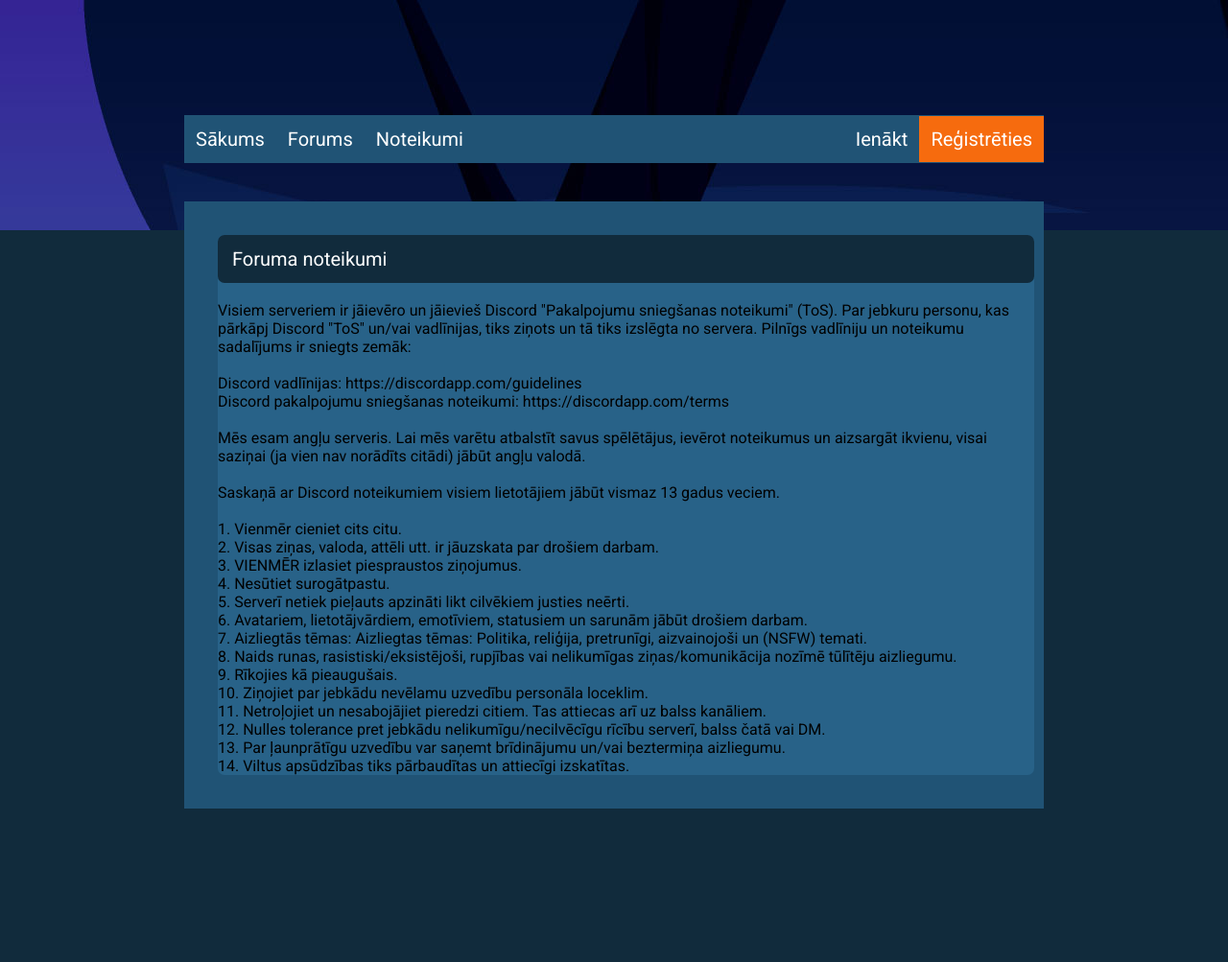
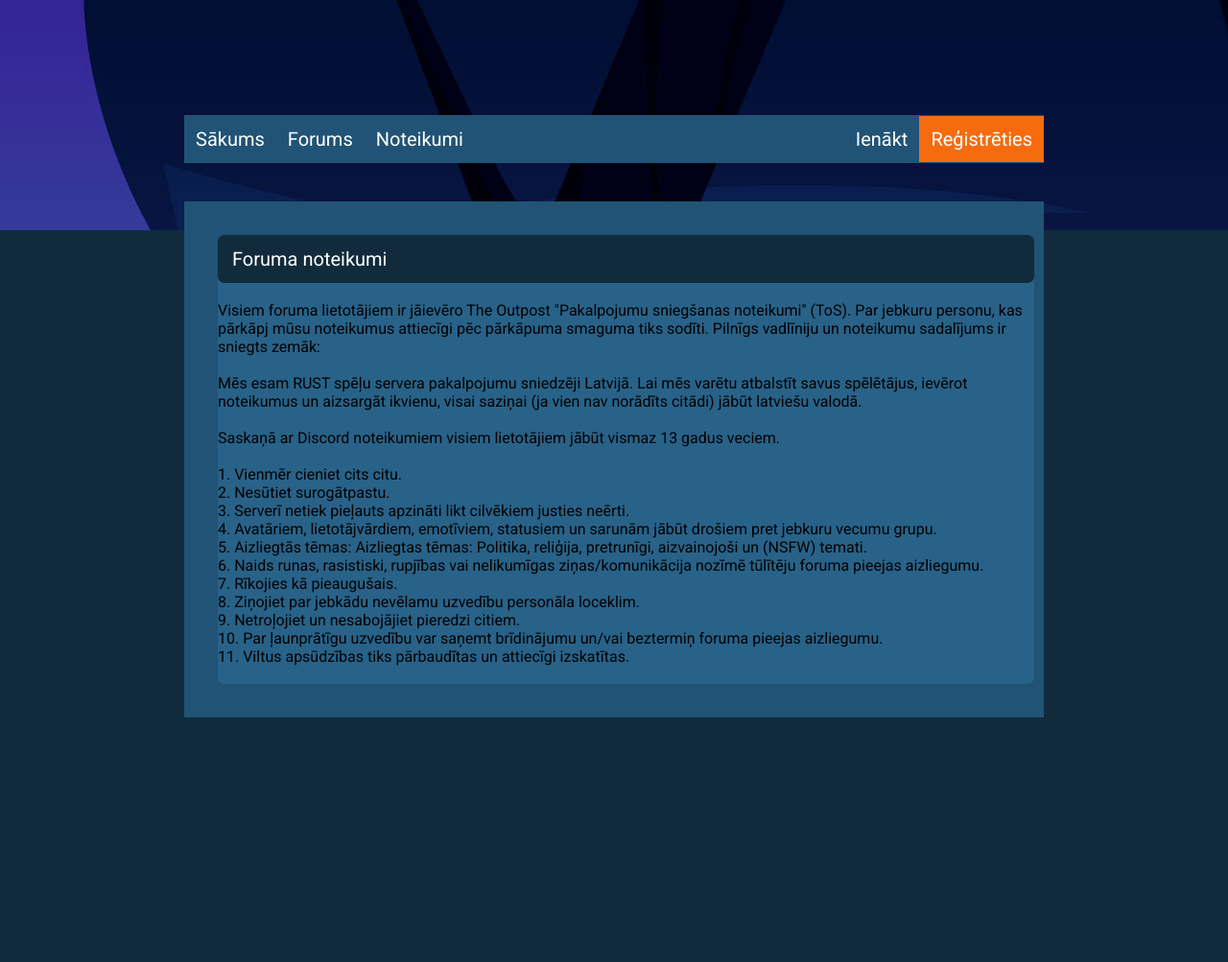
Before and after one commit to markus-laskovskisbrangals/ILL, a PHP site: page /rules.php in a window 1280 px wide. Shown: the whole page at 96% size. After the commit the page ends 748 px from the top, so only its background shows below. Run offline with PHP 8.4, Linux system fonts and the light colour scheme.

Commit message:
Update rules.php

```diff
--- a/rules.php
+++ b/rules.php
@@ -17,29 +17,24 @@
                     <p>Foruma noteikumi</p>
                 </div>
                 <div class="widget-body">
-<br>Visiem serveriem ir jāievēro un jāievieš Discord "Pakalpojumu sniegšanas noteikumi" (ToS). Par jebkuru personu, kas pārkāpj Discord "ToS" un/vai vadlīnijas, tiks ziņots un tā tiks izslēgta no servera. Pilnīgs vadlīniju un noteikumu sadalījums ir sniegts zemāk: <br><br>
+<br>Visiem foruma lietotājiem ir jāievēro The Outpost "Pakalpojumu sniegšanas noteikumi" (ToS). Par jebkuru personu, kas pārkāpj mūsu noteikumus attiecīgi pēc pārkāpuma smaguma tiks sodīti. Pilnīgs vadlīniju un noteikumu sadalījums ir sniegts zemāk: <br><br>
 
-Discord vadlīnijas: https://discordapp.com/guidelines<br>
-Discord pakalpojumu sniegšanas noteikumi: https://discordapp.com/terms<br><br>
 
-Mēs esam angļu serveris.  Lai mēs varētu atbalstīt savus spēlētājus, ievērot noteikumus un aizsargāt ikvienu, visai saziņai (ja vien nav norādīts citādi) jābūt angļu valodā.<br><br>
+Mēs esam RUST spēļu servera pakalpojumu sniedzēji Latvijā.  Lai mēs varētu atbalstīt savus spēlētājus, ievērot noteikumus un aizsargāt ikvienu, visai saziņai (ja vien nav norādīts citādi) jābūt latviešu valodā.<br><br>
 
 Saskaņā ar Discord noteikumiem visiem lietotājiem jābūt vismaz 13 gadus veciem.<br><br>
 
 1. Vienmēr cieniet cits citu. <br>
-2. Visas ziņas, valoda, attēli utt. ir jāuzskata par drošiem darbam. <br>
-3. VIENMĒR izlasiet piespraustos ziņojumus. <br>
-4. Nesūtiet surogātpastu.<br>
-5. Serverī netiek pieļauts apzināti likt cilvēkiem justies neērti.<br>
-6. Avatariem, lietotājvārdiem, emotīviem, statusiem un sarunām jābūt drošiem darbam.<br>
-7. Aizliegtās tēmas: Aizliegtas tēmas: Politika, reliģija, pretrunīgi, aizvainojoši un (NSFW) temati. <br>
-8. Naids runas, rasistiski/eksistējoši, rupjības vai nelikumīgas ziņas/komunikācija nozīmē tūlītēju aizliegumu.<br>
-9. Rīkojies kā pieaugušais.<br>
-10. Ziņojiet par jebkādu nevēlamu uzvedību personāla loceklim.<br>
-11. Netroļojiet un nesabojājiet pieredzi citiem. Tas attiecas arī uz balss kanāliem.<br>
-12. Nulles tolerance pret jebkādu nelikumīgu/necilvēcīgu rīcību serverī, balss čatā vai DM.<br>
-13. Par ļaunprātīgu uzvedību var saņemt brīdinājumu un/vai beztermiņa aizliegumu.<br>
-14. Viltus apsūdzības tiks pārbaudītas un attiecīgi izskatītas.<br>
+2. Nesūtiet surogātpastu.<br>
+3. Serverī netiek pieļauts apzināti likt cilvēkiem justies neērti.<br>
+4. Avatāriem, lietotājvārdiem, emotīviem, statusiem un sarunām jābūt drošiem pret jebkuru vecumu grupu.<br>
+5. Aizliegtās tēmas: Aizliegtas tēmas: Politika, reliģija, pretrunīgi, aizvainojoši un (NSFW) temati. <br>
+6. Naids runas, rasistiski, rupjības vai nelikumīgas ziņas/komunikācija nozīmē tūlītēju foruma pieejas aizliegumu.<br>
+7. Rīkojies kā pieaugušais.<br>
+8. Ziņojiet par jebkādu nevēlamu uzvedību personāla loceklim.<br>
+9. Netroļojiet un nesabojājiet pieredzi citiem.<br>
+10. Par ļaunprātīgu uzvedību var saņemt brīdinājumu un/vai beztermiņ foruma pieejas aizliegumu.<br>
+11. Viltus apsūdzības tiks pārbaudītas un attiecīgi izskatītas.<br><br>
                 </div>
                 <div class="widget-body"></div>
             </div>
```
